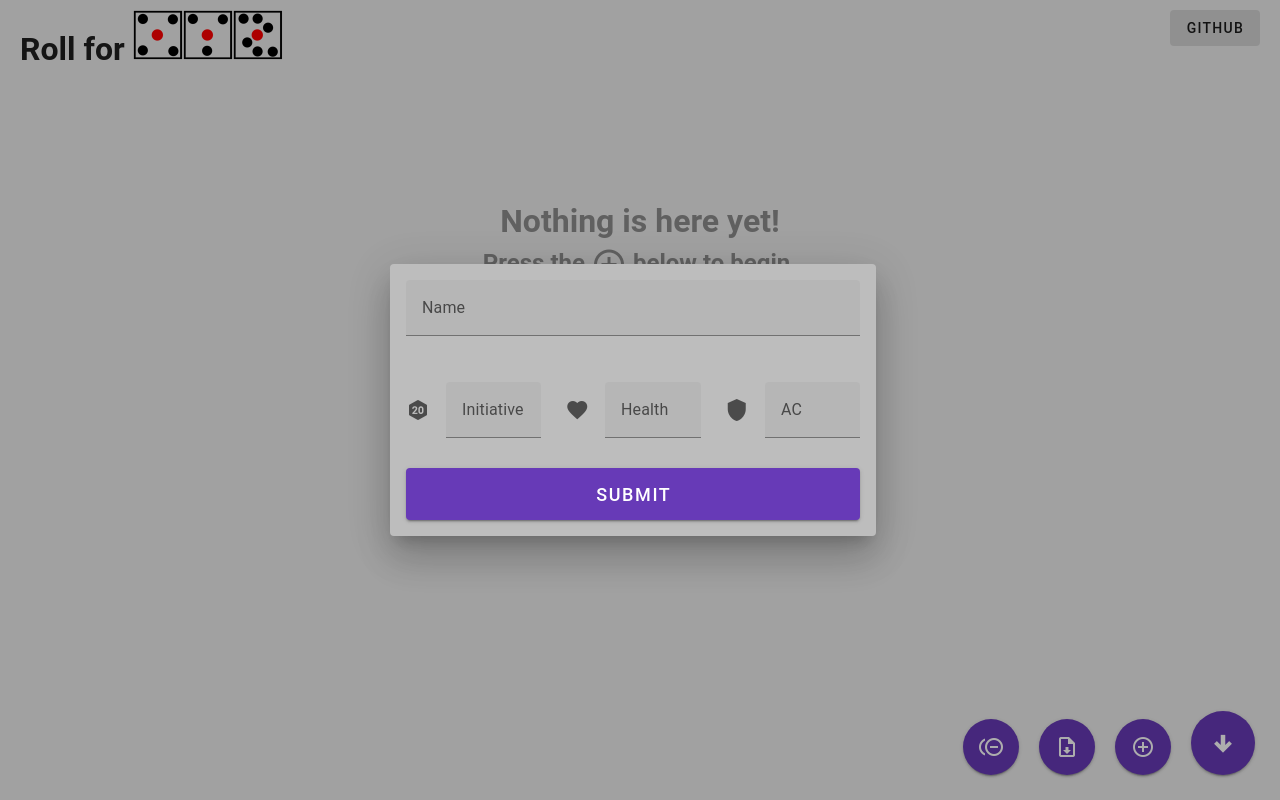
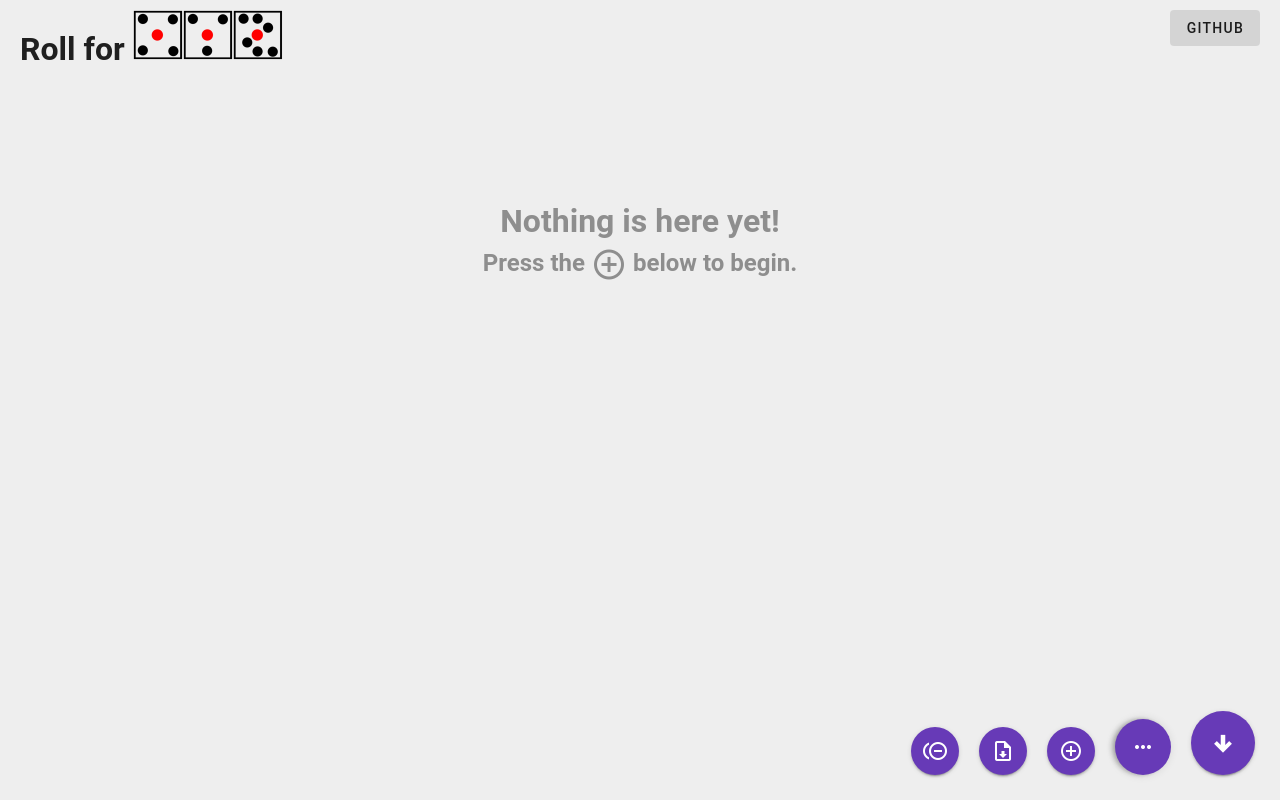
Before and after one commit to SuperShadowPlay/rollforxyz, a Vue app: page / in a window 1280 px wide. Both pictures are taken after a click on the button 1143 px from the left and 747 px from the top of the page. Built offline with nearby package versions, Linux system fonts and the light colour scheme.

Commit message:
Collapsable bottom bar menu

```diff
--- a/src/components/ButtonBar.vue
+++ b/src/components/ButtonBar.vue
@@ -5,10 +5,16 @@
       <v-btn color="primary" icon="mdi-arrow-down-thick" size="x-large" v-on:click="nextButtonClick"/>
     </div>
 
+      <div class="optionsButton button" id="rotate">
+        <v-btn color="primary" icon="mdi-dots-vertical" size="large" v-on:click="optionsButtonClick"/>
+      </div>
+
+    <transition name="openOptions">
+      <div class="extraOptions container" v-if="showExtra">
         <div class="createButton button">
           <v-dialog activator="parent" width="auto">
             <template v-slot:activator="{ props }">
-          <v-btn color="primary" icon="mdi-plus-circle-outline" size="large" v-bind="props"></v-btn>
+              <v-btn color="primary" icon="mdi-plus-circle-outline" v-bind="props"></v-btn>
             </template>
 
             <template v-slot:default="{ isActive }">
@@ -20,7 +26,7 @@
         <div class="downloadButton button">
           <v-dialog activator="parent" width="auto">
             <template v-slot:activator="{ props }">
-          <v-btn color="primary" icon="mdi-file-download-outline" size="large" v-bind="props" @click="downloadButtonClick"></v-btn>
+              <v-btn color="primary" icon="mdi-file-download-outline" v-bind="props" @click="downloadButtonClick"></v-btn>
             </template>
 
             <template v-slot:default="{ isActive }">
@@ -32,12 +38,12 @@
         <div class="clearButton button">
           <v-dialog activator="parent" width="auto">
             <template v-slot:activator="{ props }">
-          <v-btn color="primary" icon="mdi-minus-circle-multiple-outline" size="large" v-bind="props"/>
+              <v-btn color="primary" icon="mdi-minus-circle-multiple-outline" v-bind="props"/>
             </template>
 
             <template v-slot:default="{ isActive }">
               <v-card>
-            <v-card-text>
+                <v-card-text style="margin-top: 10px">
                   Are you sure you want to delete every creature from this encounter?
                 </v-card-text>
                 <v-card-actions>
@@ -56,11 +62,14 @@
             </template>
           </v-dialog>
         </div>
+      </div>
+    </transition>
 
   </div>
 </template>
 
 <script setup>
+  import { ref } from 'vue';
   import { useStore } from 'vuex';
 
   import CreateCreature from '@/components/CreateCreature.vue';
@@ -68,8 +77,25 @@
 
   const store = useStore(); // Vuex store
 
+  const showExtra = ref(false); // If the extra options are showing
+  let rotated = false; // If the more options button is rotated (due to a click that shows the menu)
+
   function nextButtonClick() {
     store.commit('nextButtonActivate');
+  }
+
+  function optionsButtonClick() {
+    showExtra.value = !showExtra.value;
+
+    let button = document.getElementById('rotate');
+
+    if (rotated === false) {
+      button.style.transform = 'rotate(90deg)';
+      rotated = true;
+    } else {
+      button.style.transform = 'rotate(0)';
+      rotated = false;
+    }
   }
 
   function downloadButtonClick() {
@@ -97,15 +123,42 @@
     order: 1;
   }
 
+  .extraOptions {
+    order: 3;
+  }
+
+  .optionsButton {
+    order: 2;
+
+    transition: transform 0.5s ease;
+  }
+
   .createButton {
+    order: 1;
+  }
+
+  .downloadButton {
     order: 2;
   }
 
-  .downloadButton {
+  .clearButton {
     order: 3;
   }
 
-  .clearButton {
-    order: 4;
+  .openOptions-enter-active,
+  .openOptions-leave-active {
+    transition: all 0.2s ease-in-out;
+  }
+
+  .openOptions-enter-from,
+  .openOptions-leave-to {
+    transform: translate(0, 10vh);
+    opacity: 0;
+  }
+
+  .openOptions-enter-to,
+  .openOptions-leave-from {
+    transform: translate(0);
+    opacity: 1;
   }
 </style>
```
Also changed, not shown: 1 other file (tests, documents, lock files or other folders). Lines whose indentation alone changed are shown as unchanged.
